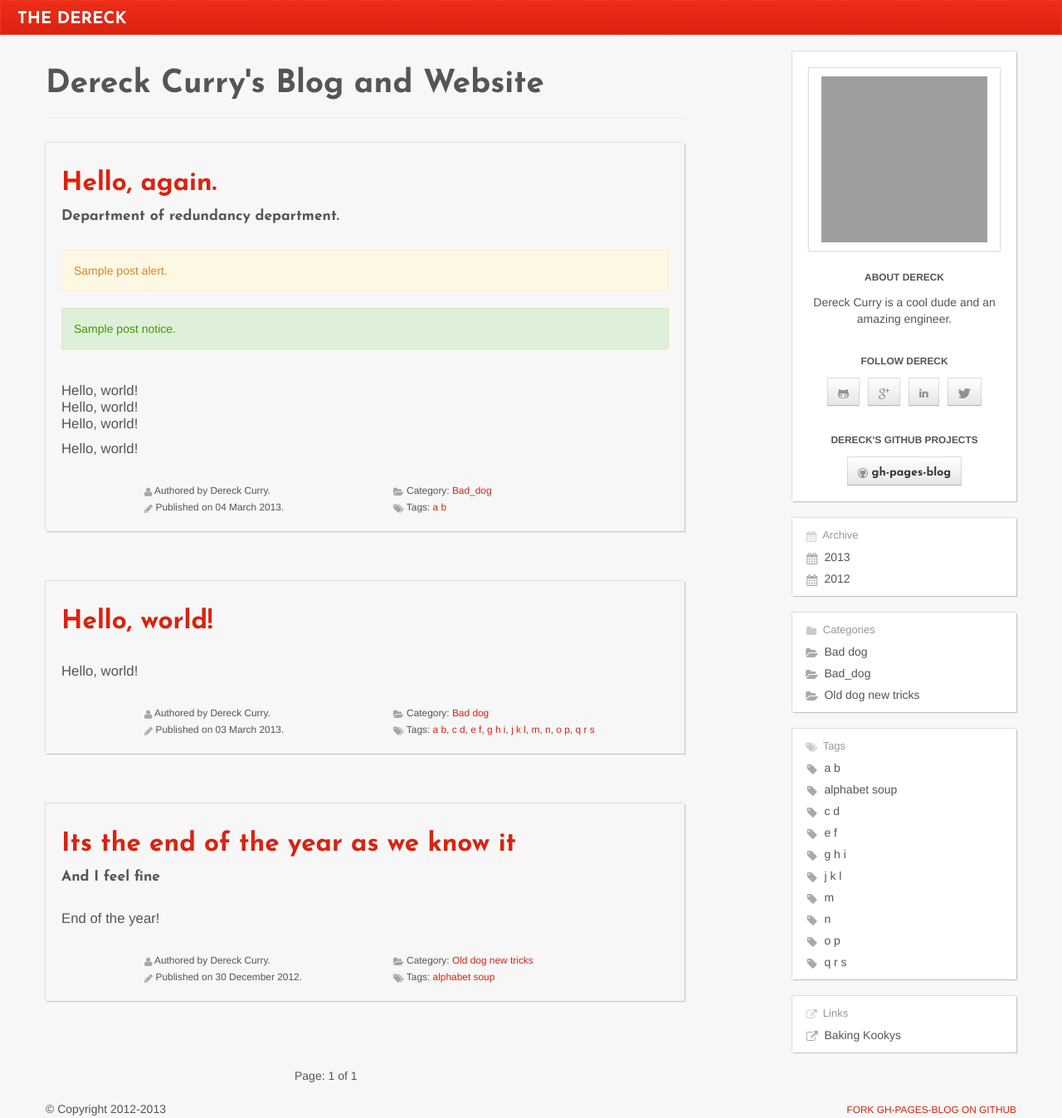
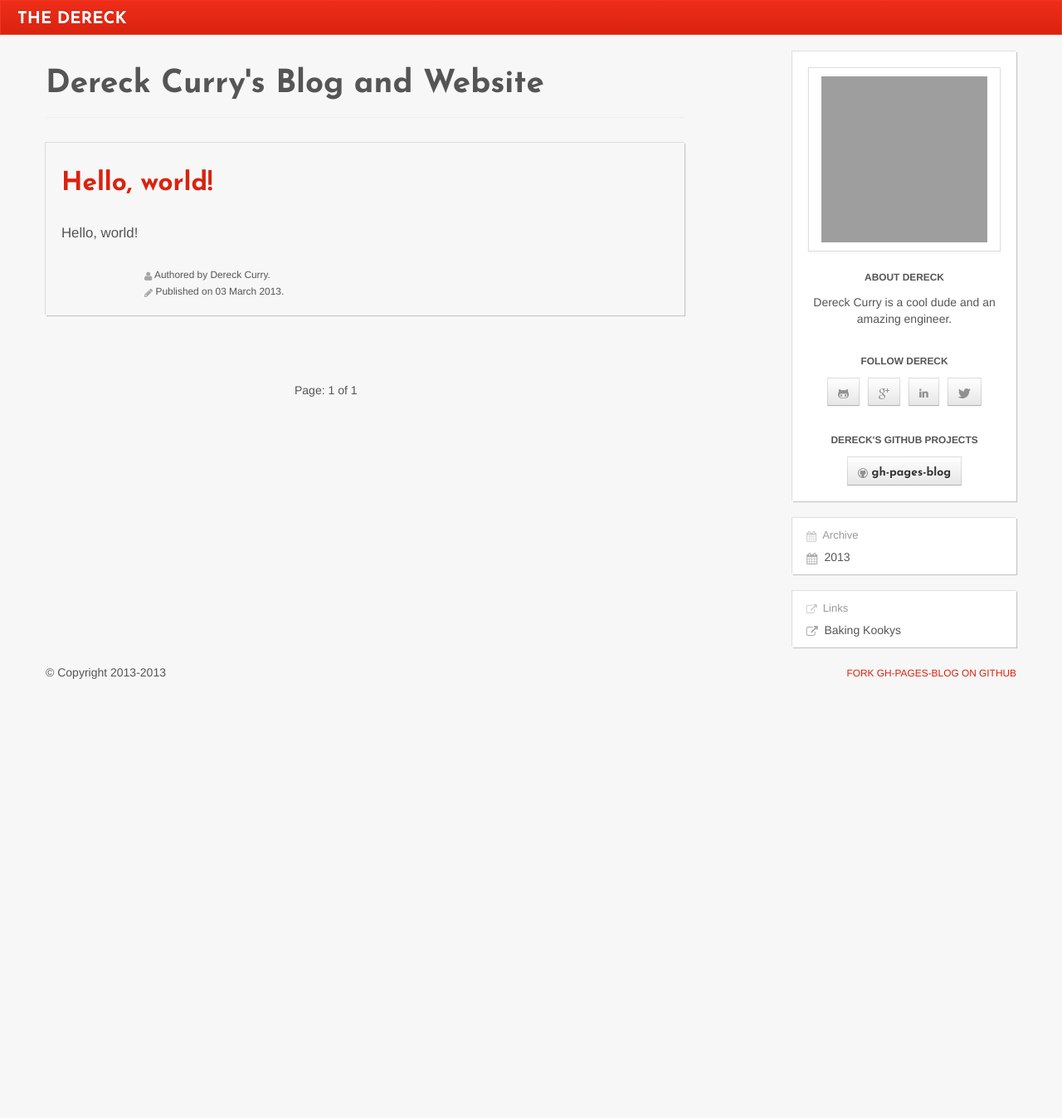
Before and after one commit to thedereck/thedereck.github.com, a Jekyll site: the page built from index.html, in a window 1280 px wide. Shown: the whole page at 83% size. Built offline with Jekyll 4.4.1, drawn with Linux system fonts in a browser that asks for light colours; the list of posts is cut into pages by our own code; after the commit the page ends 900 px from its top, so only the background shows below that; grey boxes are pictures that could not be loaded.

Commit message:
Cleaning up the blog postings.

```diff
--- a/_posts/2012-12-30-end-of-the-year.md
+++ /dev/null
@@ -1,12 +0,0 @@
----
-layout : post
-title : Its the end of the year as we know it
-subtitle : And I feel fine
-category : old dog new tricks
-tags :
-  - alphabet soup
-disqus :
-  enabled: false
----
-
-End of the year!
--- a/_posts/2013-03-03-hello-world.md
+++ b/_posts/2013-03-03-hello-world.md
@@ -1,18 +1,6 @@
 ---
 layout : post
 title : Hello, world!
-category : bad dog
-description : Day's end, but "Not today".
-tags :
-  - a b
-  - c d
-  - e f
-  - g h i
-  - j k l
-  - m
-  - n
-  - o p
-  - q r s
 ---
 
 Hello, world!
--- a/_posts/2013-03-04-hello-again.md
+++ /dev/null
@@ -1,17 +0,0 @@
----
-layout : post
-title : Hello, again.
-subtitle : Department of redundancy department.
-category : bad_dog
-tags :
-  - a b
-  - A b
-alert: Sample post alert.
-notice: Sample post notice.
----
-
-Hello, world!
-Hello, world!
-Hello, world!
-
-Hello, world!
```
